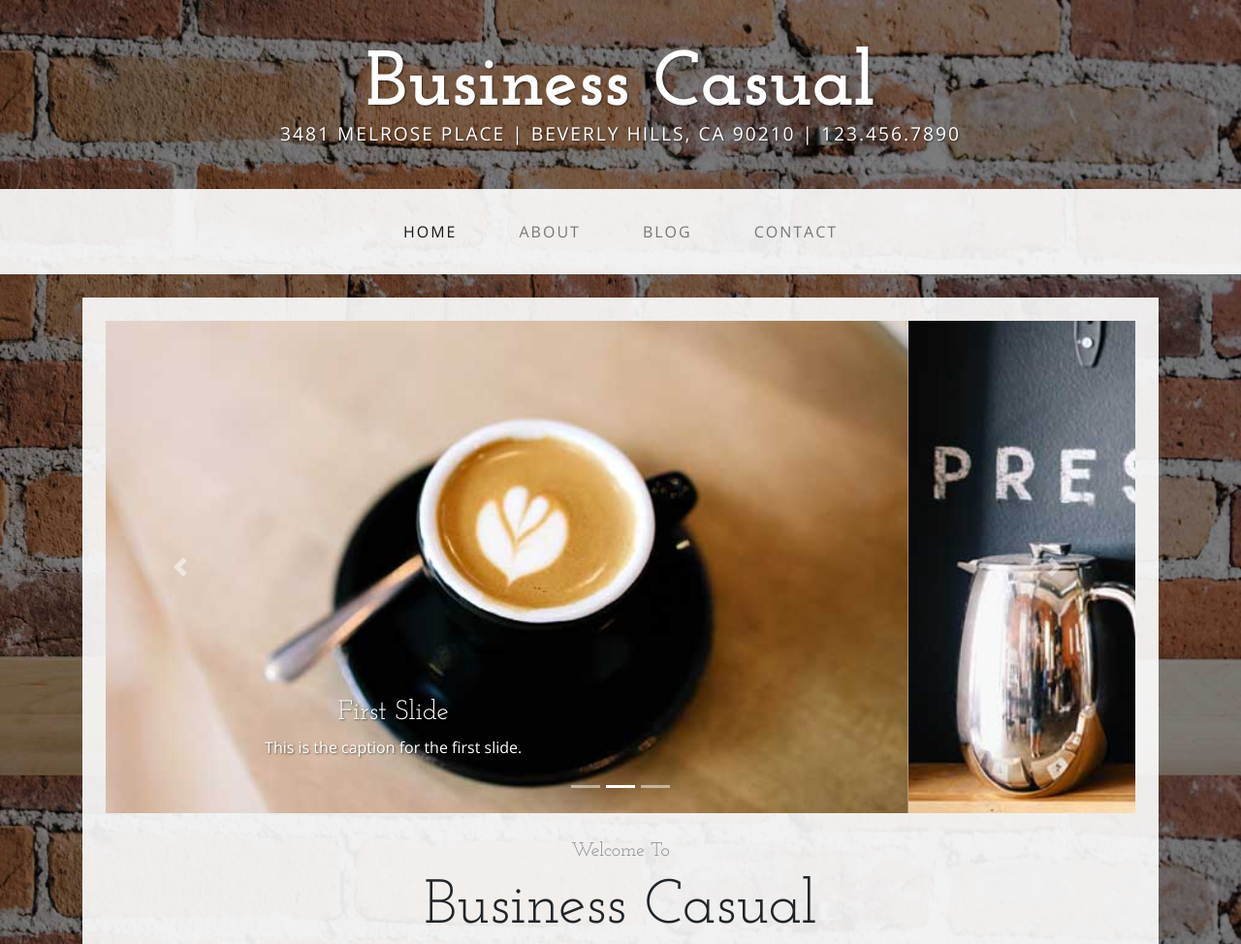
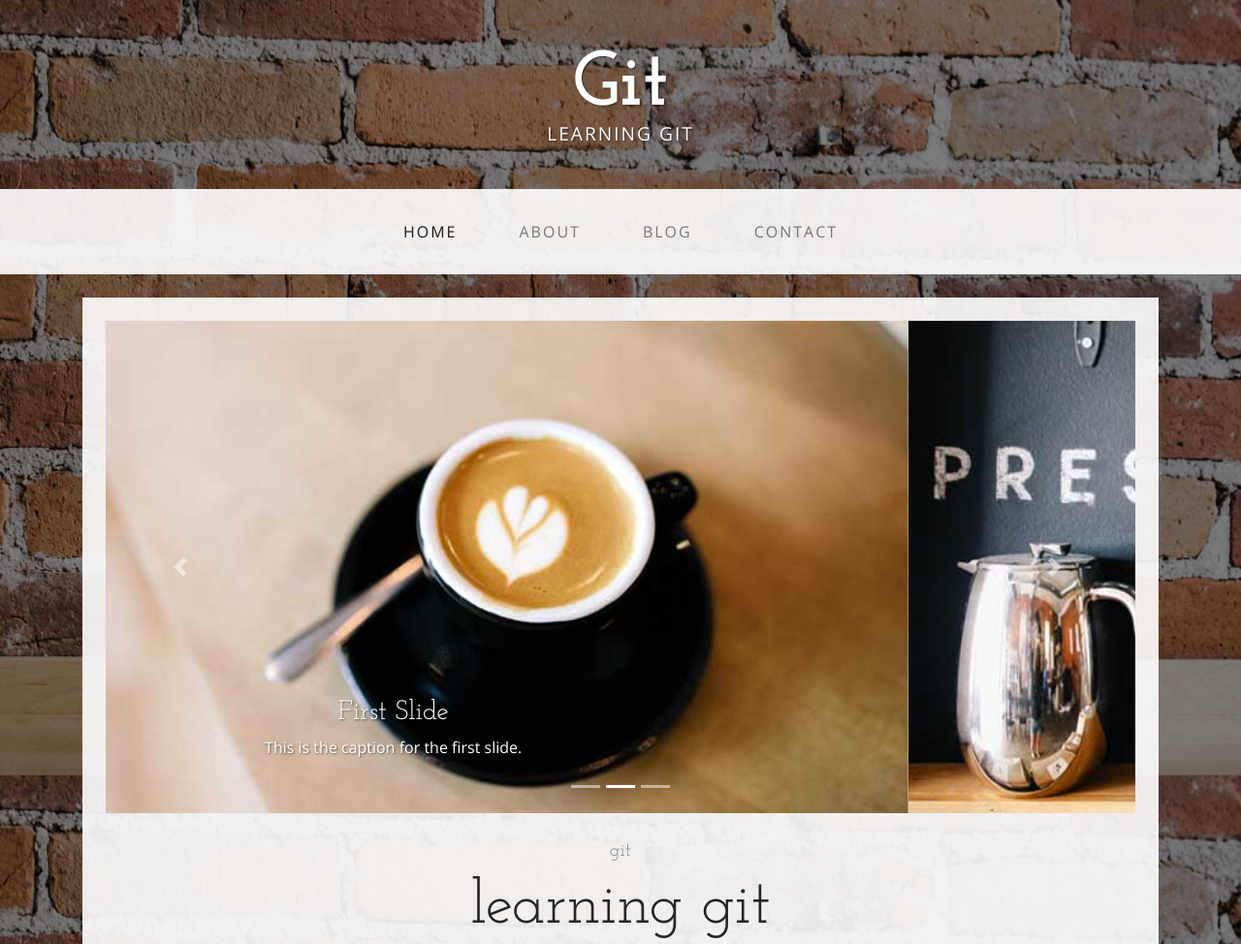
Before and after one commit to JasonDuquain/businesscasual, a website: page index.html in a window 1280 px wide. Shown: the top 974 px of the page at 97% size. Drawn offline with nearby package versions, Linux system fonts and the light colour scheme.

Commit message:
chngd title div

```diff
--- a/index.html
+++ b/index.html
@@ -22,8 +22,8 @@
   </head>
   <body>
 
-    <div class="tagline-upper text-center text-heading text-shadow text-white mt-5 d-none d-lg-block">Business Casual</div>
-    <div class="tagline-lower text-center text-expanded text-shadow text-uppercase text-white mb-5 d-none d-lg-block">3481 Melrose Place | Beverly Hills, CA 90210 | 123.456.7890</div>
+    <div class="tagline-upper text-center text-heading text-shadow text-white mt-5 d-none d-lg-block">Git</div>
+    <div class="tagline-lower text-center text-expanded text-shadow text-uppercase text-white mb-5 d-none d-lg-block">learning git</div>
 
     <!-- Navigation -->
     <nav class="navbar navbar-expand-lg navbar-light bg-faded py-lg-4">
@@ -97,8 +97,8 @@
         </div>
         <!-- Welcome Message -->
         <div class="text-center mt-4">
-          <div class="text-heading text-muted text-lg">Welcome To</div>
-          <h1 class="my-2">Business Casual</h1>
+          <div class="text-heading text-muted text-lg">git</div>
+          <h1 class="my-2">learning git</h1>
           <div class="text-heading text-muted text-lg">By
             <strong>Start Bootstrap</strong>
           </div>
```
